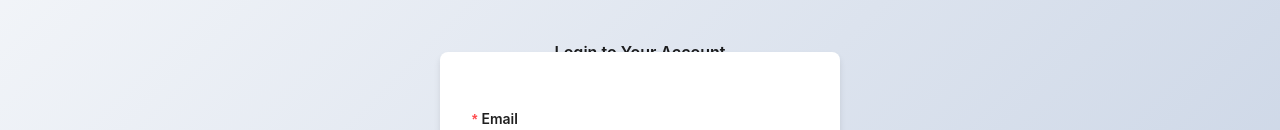
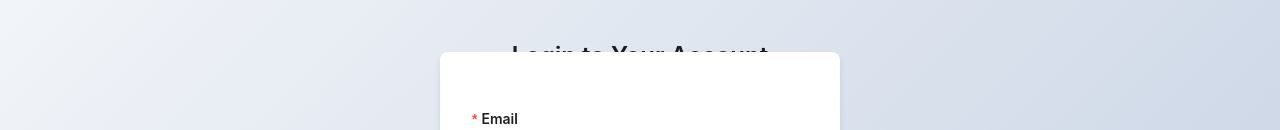
Before and after one commit to lekakenycollins8/vehicle-tracking-app, a React (Vite) app in the folder frontend/frontend/: page / in a window 1280 px wide. Shown: the part 158-288 px from the top of the page. Built offline with nearby package versions, Linux system fonts and the light colour scheme; no server answers.

Commit message:
feat: update AuthLayout component with improved title styling and logo alt text

```diff
--- a/frontend/frontend/src/components/pages/AuthLayout.tsx
+++ b/frontend/frontend/src/components/pages/AuthLayout.tsx
@@ -51,8 +51,8 @@ const AuthLayout: React.FC<AuthLayoutProps> = ({ children, title }) => {
   return (
     <StyledLayout>
     <StyledHeader>
-      <Logo src="/car.png" alt="Vehicle Tracking System" style={{ maxWidth: "150px" }} />
-      <Title level={5} style={{ marginBottom: '2rem' }}>{title}</Title>
+      <Logo src="/car.png" alt="VTS" style={{ maxWidth: '150px' }} />
+      <Title level={3}>{title}</Title>
     </StyledHeader>
       <StyledContent>
         <FormWrapper>{children}</FormWrapper>
```
